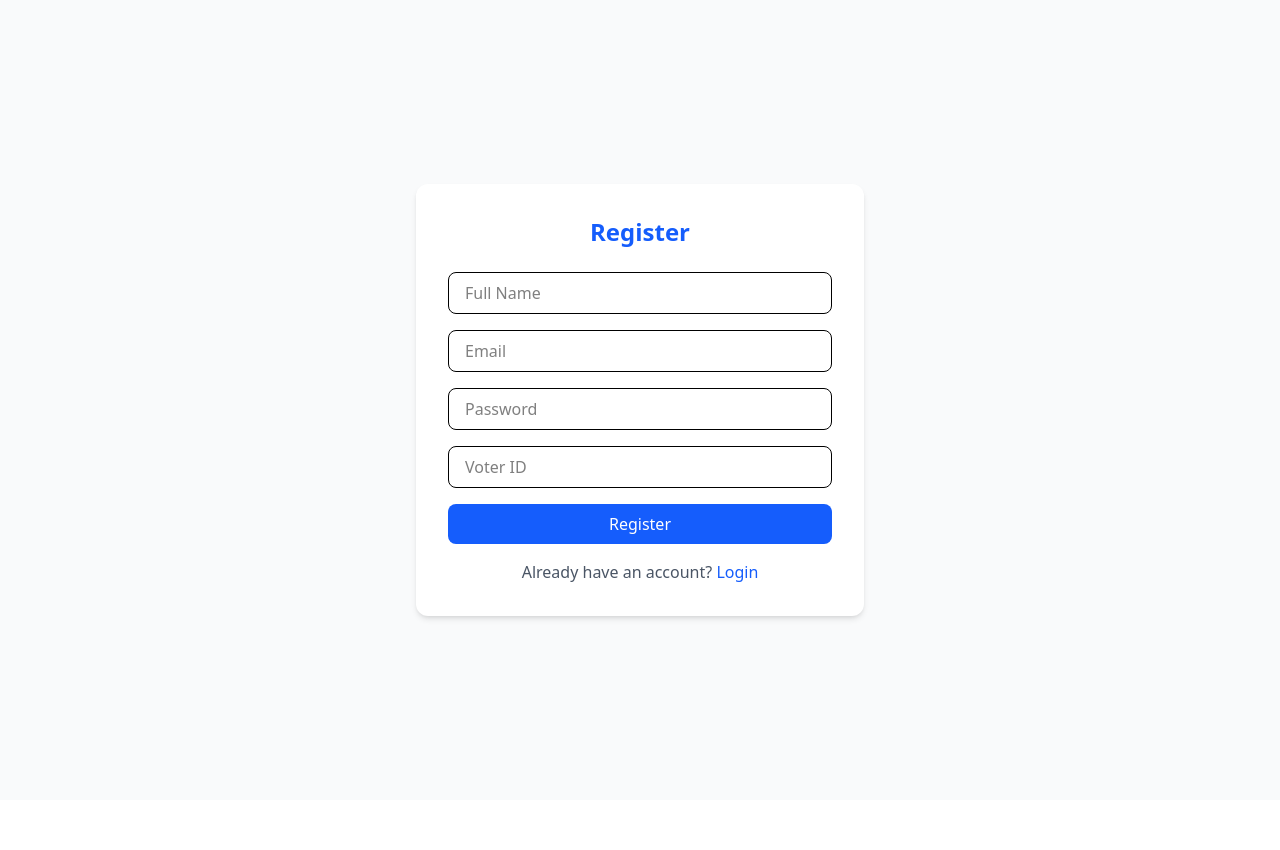
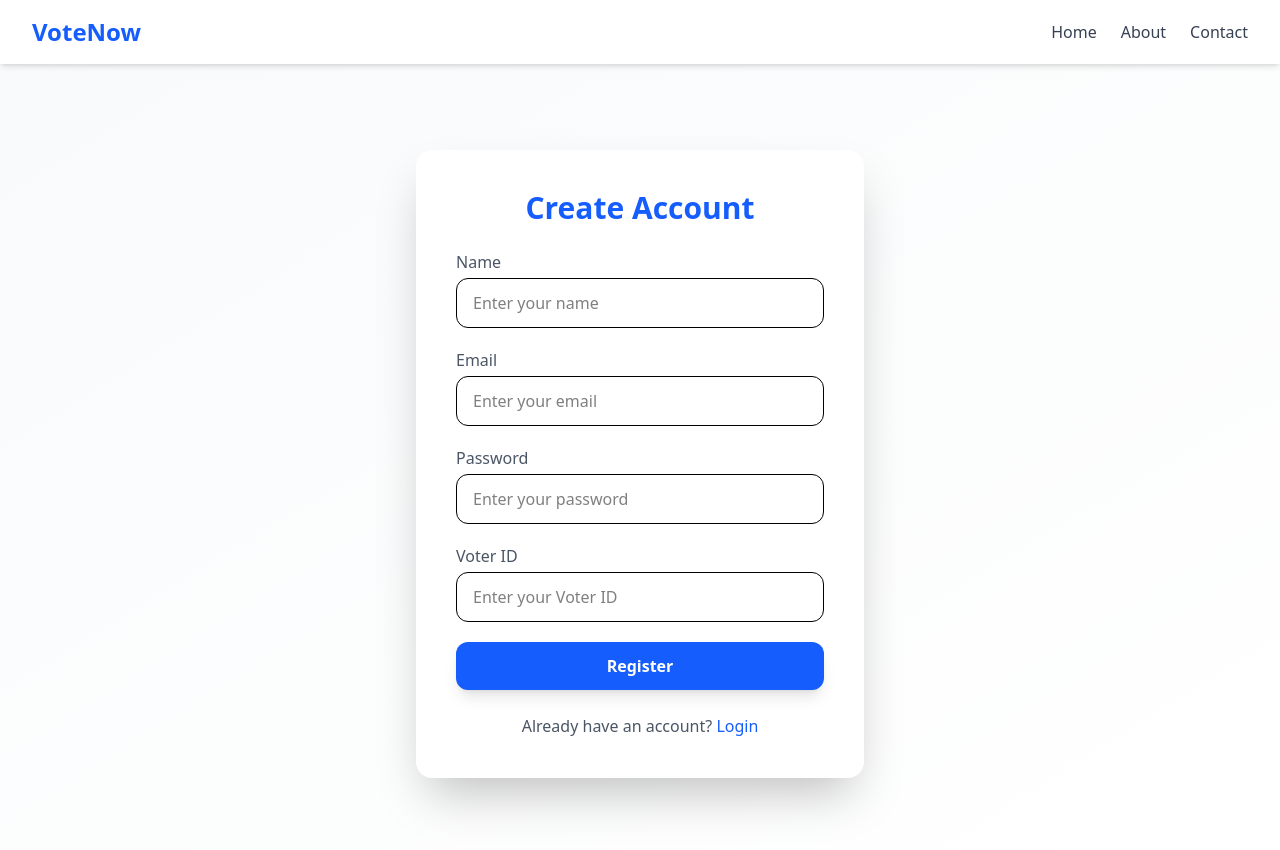
Before and after one commit to TheLout31/voter-app-frontend, a React (Vite) app: page /register in a window 1280 px wide. Shown: the top 850 px of the page. Before the commit the page ends 800 px from the top, so only its background shows below. Built offline with nearby package versions, Linux system fonts and the light colour scheme.

Commit message:
made few UI changes

```diff
--- a/src/App.jsx
+++ b/src/App.jsx
@@ -7,10 +7,32 @@ import ElectionDetails from "./pages/ElectionDetails";
 import AboutPage from "./pages/AboutPage";
 import ContactPage from "./pages/ContactPage";
 import { Toaster } from "react-hot-toast";
+import { Link, useNavigate } from "react-router-dom";
 
 function App() {
+
   return (
     <>
+      <nav className="flex items-center justify-between px-8 py-4 bg-white shadow-md sticky top-0 z-50">
+        <h1 className="text-2xl font-extrabold text-blue-600">VoteNow</h1>
+        <div className="flex items-center gap-6">
+          <Link to="/" className="text-gray-700 hover:text-blue-600 transition">
+            Home
+          </Link>
+          <Link
+            to="/about"
+            className="text-gray-700 hover:text-blue-600 transition"
+          >
+            About
+          </Link>
+          <Link
+            to="/contact"
+            className="text-gray-700 hover:text-blue-600 transition"
+          >
+            Contact
+          </Link>
+        </div>
+      </nav>
       <Routes>
         {/* Public Routes */}
         <Route path="/" element={<LandingPage />} />
--- a/src/config/api.js
+++ b/src/config/api.js
@@ -1,8 +1,8 @@
 import axios from "axios";
 import { useNavigate } from "react-router-dom";
 
-const API_URL = "https://vote-now-backend.vercel.app";
-// const API_URL = "http://localhost:3000"
+// const API_URL = "https://vote-now-backend.vercel.app";
+const API_URL = "http://localhost:3000"
 
 // Create axios instance
 const api = axios.create({
--- a/src/pages/LandingPage.jsx
+++ b/src/pages/LandingPage.jsx
@@ -35,27 +35,6 @@ const LandingPage = () => {
 
   return (
     <div className="min-h-screen flex flex-col bg-gradient-to-b from-gray-50 to-white">
-      {/* Navbar */}
-      <nav className="flex items-center justify-between px-8 py-4 bg-white shadow-md sticky top-0 z-50">
-        <h1 className="text-2xl font-extrabold text-blue-600">VoteNow</h1>
-        <div className="flex items-center gap-6">
-          <Link to="/" className="text-gray-700 hover:text-blue-600 transition">
-            Home
-          </Link>
-          <Link
-            to="/about"
-            className="text-gray-700 hover:text-blue-600 transition"
-          >
-            About
-          </Link>
-          <Link
-            to="/contact"
-            className="text-gray-700 hover:text-blue-600 transition"
-          >
-            Contact
-          </Link>
-        </div>
-      </nav>
 
       {/* Hero */}
       <section className="flex flex-col items-center text-center mt-20 px-6">
--- a/src/pages/LoginPage.jsx
+++ b/src/pages/LoginPage.jsx
@@ -1,5 +1,6 @@
 import { useState } from "react";
 import { useAuth } from "../context/AuthContext";
+import { motion } from "framer-motion";
 import toast from "react-hot-toast";
 
 const LoginPage = () => {
@@ -10,44 +11,80 @@ const LoginPage = () => {
   const handleSubmit = (e) => {
     e.preventDefault();
     login(email, password);
+    toast.success("Logging in...");
   };
 
   return (
-    <div className="min-h-screen flex items-center justify-center bg-gray-50">
+    <div className="min-h-screen flex items-center justify-center bg-gradient-to-br from-gray-50 to-white">
 
-      <div className="bg-white p-8 rounded-xl shadow-md w-full max-w-md">
-        <h2 className="text-2xl font-bold text-center text-blue-600">Login</h2>
-        <form onSubmit={handleSubmit} className="mt-6 space-y-4">
+      <motion.div
+        initial={{ opacity: 0, y: -50, scale: 0.9 }}
+        animate={{ opacity: 1, y: 0, scale: 1 }}
+        transition={{ duration: 0.6, ease: "easeOut" }}
+        className="bg-white p-10 rounded-2xl shadow-2xl w-full max-w-md"
+      >
+        <motion.h2
+          initial={{ opacity: 0, y: -20 }}
+          animate={{ opacity: 1, y: 0 }}
+          transition={{ delay: 0.2, duration: 0.5 }}
+          className="text-3xl font-extrabold text-center text-blue-600 mb-6"
+        >
+          Welcome Back
+        </motion.h2>
+
+        <form onSubmit={handleSubmit} className="space-y-5">
+          <motion.div
+            whileFocus={{ scale: 1.02 }}
+            className="flex flex-col"
+          >
+            <label className="mb-1 text-gray-600 font-medium">Email</label>
             <input
               type="email"
-            placeholder="Email"
-            className="w-full px-4 py-2 border rounded-lg focus:ring-2 focus:ring-blue-500"
+              placeholder="Enter your email"
+              className="w-full px-4 py-3 border rounded-xl focus:outline-none focus:ring-2 focus:ring-blue-500 transition"
               value={email}
               onChange={(e) => setEmail(e.target.value)}
               required
             />
+          </motion.div>
+
+          <motion.div
+            whileFocus={{ scale: 1.02 }}
+            className="flex flex-col"
+          >
+            <label className="mb-1 text-gray-600 font-medium">Password</label>
             <input
               type="password"
-            placeholder="Password"
-            className="w-full px-4 py-2 border rounded-lg focus:ring-2 focus:ring-blue-500"
+              placeholder="Enter your password"
+              className="w-full px-4 py-3 border rounded-xl focus:outline-none focus:ring-2 focus:ring-blue-500 transition"
               value={password}
               onChange={(e) => setPassword(e.target.value)}
               required
             />
-          <button
+          </motion.div>
+
+          <motion.button
+            whileHover={{ scale: 1.03 }}
+            whileTap={{ scale: 0.97 }}
             type="submit"
-            className="w-full py-2 bg-blue-600 text-white rounded-lg hover:bg-blue-700"
+            className="w-full py-3 bg-blue-600 text-white rounded-xl font-semibold shadow-lg hover:bg-blue-700 transition"
           >
             Login
-          </button>
+          </motion.button>
         </form>
-        <p className="mt-4 text-center text-gray-600">
+
+        <motion.p
+          initial={{ opacity: 0 }}
+          animate={{ opacity: 1 }}
+          transition={{ delay: 0.5 }}
+          className="mt-6 text-center text-gray-600"
+        >
           Don’t have an account?{" "}
-          <a href="/register" className="text-blue-600 hover:underline">
+          <a href="/register" className="text-blue-600 font-medium hover:underline">
             Register
           </a>
-        </p>
-      </div>
+        </motion.p>
+      </motion.div>
     </div>
   );
 };
--- a/src/pages/RegisterPage.jsx
+++ b/src/pages/RegisterPage.jsx
@@ -1,5 +1,7 @@
 import { useState } from "react";
 import { useAuth } from "../context/AuthContext";
+import { motion } from "framer-motion";
+import toast from "react-hot-toast";
 
 const RegisterPage = () => {
   const { register } = useAuth();
@@ -20,63 +22,70 @@ const RegisterPage = () => {
   const handleSubmit = (e) => {
     e.preventDefault();
     register(formData);
+    toast.success("Registering...");
   };
 
   return (
-    <div className="min-h-screen flex items-center justify-center bg-gray-50">
-      <div className="bg-white p-8 rounded-xl shadow-md w-full max-w-md">
-        <h2 className="text-2xl font-bold text-center text-blue-600">Register</h2>
-        <form onSubmit={handleSubmit} className="mt-6 space-y-4">
-          <input
-            type="text"
-            name="name"
-            placeholder="Full Name"
-            className="w-full px-4 py-2 border rounded-lg focus:ring-2 focus:ring-blue-500"
-            value={formData.name}
-            onChange={handleChange}
-            required
-          />
-          <input
-            type="email"
-            name="email"
-            placeholder="Email"
-            className="w-full px-4 py-2 border rounded-lg focus:ring-2 focus:ring-blue-500"
-            value={formData.email}
-            onChange={handleChange}
-            required
-          />
-          <input
-            type="password"
-            name="password"
-            placeholder="Password"
-            className="w-full px-4 py-2 border rounded-lg focus:ring-2 focus:ring-blue-500"
-            value={formData.password}
-            onChange={handleChange}
-            required
-          />
-          <input
-            type="text"
-            name="voterId"
-            placeholder="Voter ID"
-            className="w-full px-4 py-2 border rounded-lg focus:ring-2 focus:ring-blue-500"
-            value={formData.voterId}
-            onChange={handleChange}
-            required
-          />
-          <button
+    <div className="min-h-screen flex items-center justify-center bg-gradient-to-br from-gray-50 to-white">
+      <motion.div
+        initial={{ opacity: 0, y: -50, scale: 0.9 }}
+        animate={{ opacity: 1, y: 0, scale: 1 }}
+        transition={{ duration: 0.6, ease: "easeOut" }}
+        className="bg-white p-10 rounded-2xl shadow-2xl w-full max-w-md"
+      >
+        <motion.h2
+          initial={{ opacity: 0, y: -20 }}
+          animate={{ opacity: 1, y: 0 }}
+          transition={{ delay: 0.2, duration: 0.5 }}
+          className="text-3xl font-extrabold text-center text-blue-600 mb-6"
+        >
+          Create Account
+        </motion.h2>
+
+        <form onSubmit={handleSubmit} className="space-y-5">
+          {["name", "email", "password", "voterId"].map((field) => (
+            <motion.div
+              key={field}
+              whileFocus={{ scale: 1.02 }}
+              className="flex flex-col"
+            >
+              <label className="mb-1 text-gray-600 font-medium">
+                {field === "voterId" ? "Voter ID" : field.charAt(0).toUpperCase() + field.slice(1)}
+              </label>
+              <input
+                type={field === "password" ? "password" : "text"}
+                name={field}
+                placeholder={`Enter your ${field === "voterId" ? "Voter ID" : field}`}
+                className="w-full px-4 py-3 border rounded-xl focus:outline-none focus:ring-2 focus:ring-blue-500 transition"
+                value={formData[field]}
+                onChange={handleChange}
+                required
+              />
+            </motion.div>
+          ))}
+
+          <motion.button
+            whileHover={{ scale: 1.03 }}
+            whileTap={{ scale: 0.97 }}
             type="submit"
-            className="w-full py-2 bg-blue-600 text-white rounded-lg hover:bg-blue-700"
+            className="w-full py-3 bg-blue-600 text-white rounded-xl font-semibold shadow-lg hover:bg-blue-700 transition"
           >
             Register
-          </button>
+          </motion.button>
         </form>
-        <p className="mt-4 text-center text-gray-600">
+
+        <motion.p
+          initial={{ opacity: 0 }}
+          animate={{ opacity: 1 }}
+          transition={{ delay: 0.5 }}
+          className="mt-6 text-center text-gray-600"
+        >
           Already have an account?{" "}
-          <a href="/login" className="text-blue-600 hover:underline">
+          <a href="/login" className="text-blue-600 font-medium hover:underline">
             Login
           </a>
-        </p>
-      </div>
+        </motion.p>
+      </motion.div>
     </div>
   );
 };
```
Lines whose indentation alone changed are shown as unchanged.
